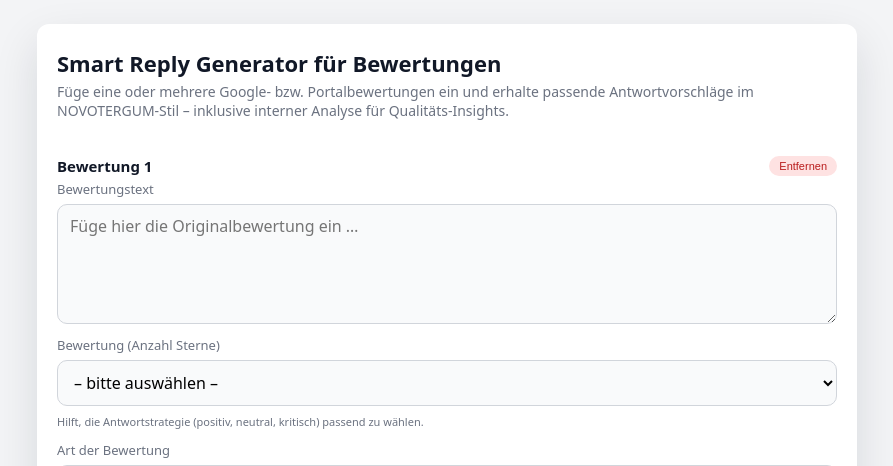
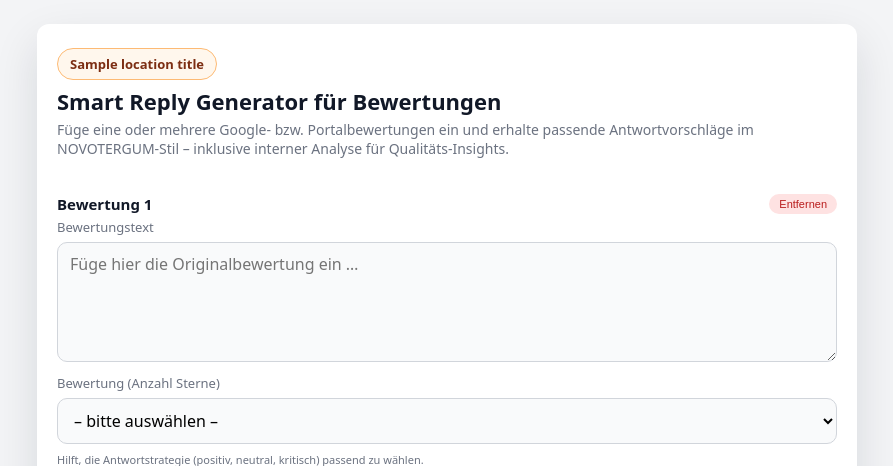
Before and after one commit to novotergum/smart-reply-generator, a Flask app: template templates/index.html in a window 1280 px wide. Shown: the top 466 px of the page, without its empty margins (193-1086 px from the left). Run offline with Flask 3, Linux system fonts and the light colour scheme; the template is opened without the code that fills it: most values are stand-ins (such as "Sample title", 1, 10 or a date in 2020); some libraries are stand-ins or nearby versions.

Commit message:
Update index.html

```diff
--- a/templates/index.html
+++ b/templates/index.html
@@ -26,10 +26,23 @@
       border-radius:var(--radius);
       box-shadow:var(--shadow);
     }
+
     h1{font-size:22px;margin:0 0 4px;}
     .lead{margin:0 0 20px;font-size:14px;color:var(--muted);}
 
-    /* Deutlicher Hinweis (Dashboard) */
+    /* ✅ Standort-Badge */
+    .location-badge{
+      font-size:13px;
+      font-weight:600;
+      color:#7c2d12;
+      background:#fff7ed;
+      border:1px solid #fdba74;
+      padding:6px 12px;
+      border-radius:999px;
+      display:inline-block;
+      margin-bottom:6px;
+    }
+
     .notice{
       margin:12px 0 18px;
       padding:12px 14px;
@@ -67,7 +80,6 @@
       border-radius:999px;border:0;cursor:pointer;font-size:11px;
       padding:4px 10px;background:#fee2e2;color:#b91c1c;
     }
-    .remove-review-btn:hover{background:#fecaca;}
 
     .btn-primary,.btn-secondary{
       border-radius:999px;border:0;cursor:pointer;font-size:14px;
@@ -77,17 +89,14 @@
       background:linear-gradient(180deg,var(--brand),var(--brand-700));
       color:#fff;box-shadow:0 10px 25px rgba(249,115,22,.45);
     }
-    .btn-primary:hover{filter:brightness(1.03);}
-    .btn-primary[disabled]{opacity:.6;cursor:not-allowed;box-shadow:none;}
     .btn-secondary{
       background:#f3f4f6;color:var(--ink);border:1px solid #e5e7eb;
     }
-    .btn-secondary:hover{background:#e5e7f3;}
-    .btn-secondary[disabled]{opacity:.6;cursor:not-allowed;}
 
     .actions{margin-top:16px;}
     .grid{display:grid;grid-template-columns:1fr;gap:10px 20px;margin-top:10px;}
     @media (min-width:720px){.grid{grid-template-columns:1.1fr 0.9fr;}}
+
     .results{margin-top:28px;padding-top:18px;border-top:1px solid #e5e7eb;}
     .reply-card{
       margin-top:14px;padding:14px 12px;border-radius:10px;
@@ -107,16 +116,21 @@
 
 <body>
 <div class="page">
+
+  {% if location_title %}
+    <div class="location-badge">{{ location_title }}</div>
+  {% endif %}
+
   <h1>Smart Reply Generator für Bewertungen</h1>
   <p class="lead">
     Füge eine oder mehrere Google- bzw. Portalbewertungen ein und erhalte passende Antwortvorschläge im NOVOTERGUM-Stil –
     inklusive interner Analyse für Qualitäts-Insights.
   </p>
 
-  {# Idiotensicher: globaler Hinweis im Dashboard, aber nur wenn Publishing-UI prinzipiell aktiv ist #}
   {% if publish_ui_enabled %}
     <div class="notice">
-      <strong>Hinweis (intern):</strong> Das <strong>Publish-Passwort</strong> ist identisch mit dem Passwort für das <strong>Regio Dashboard</strong>.
+      <strong>Hinweis (intern):</strong>
+      Das <strong>Publish-Passwort</strong> ist identisch mit dem Passwort für das <strong>Regio Dashboard</strong>.
     </div>
   {% endif %}
 
```
